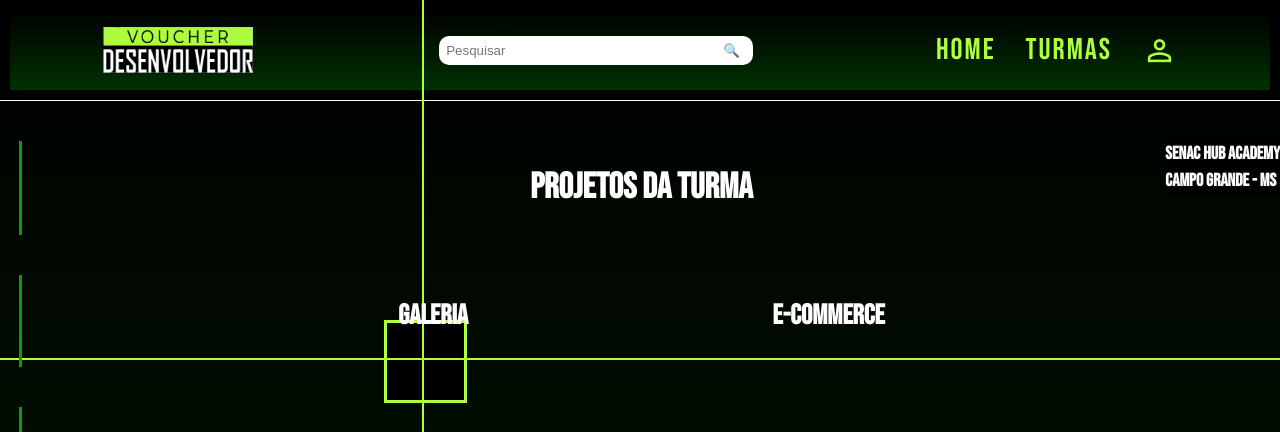
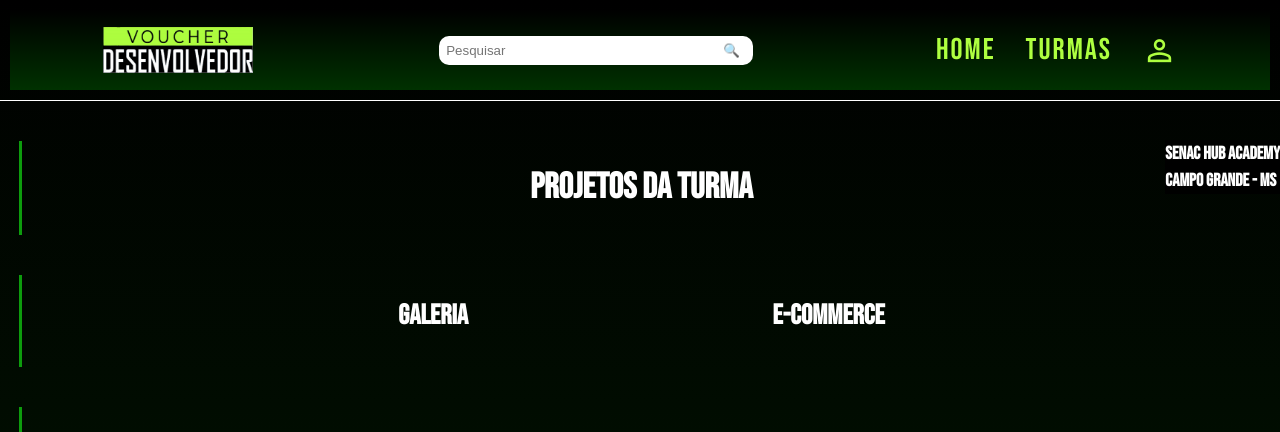
Before and after one commit to VoucherDesenvSenacHub/galeria-voucher, a PHP site: page /PerfilDaTurmaGaleria.html in a window 1280 px wide. Shown: the top 432 px of the page. Run offline with PHP 8.4, Linux system fonts and the light colour scheme.

Commit message:
atualizei
atualizei

```diff
--- a/PerfilDaTurmaGaleria/style.css
+++ b/PerfilDaTurmaGaleria/style.css
@@ -424,32 +424,3 @@ body {
   .social-icons a:hover {
     background-color: #f0f0f0; /* Cor de fundo quando passar o mouse */
   }
-
-
-/* linhas vousher */
-.square {
-  position: absolute;
-  width: 6vw;
-  height: 6vw;
-  background-color: #000000;
-  border: 3px solid #AEFF40;
-  top: 40vh;
-  left: 30vw;
-}
-.square1 {
-  position: absolute;
-  width: 2px;
-  height: 200%;
-  background-color: #AEFF40;
-  top: 0;
-  left: 32.99vw;
-}
-
-.square2 {
-  position: absolute;
-  width: 100%;
-  height: 2px;
-  background-color: #AEFF40;
-  top: calc(40vh + 3vw);
-  left: 0;
-}
```
